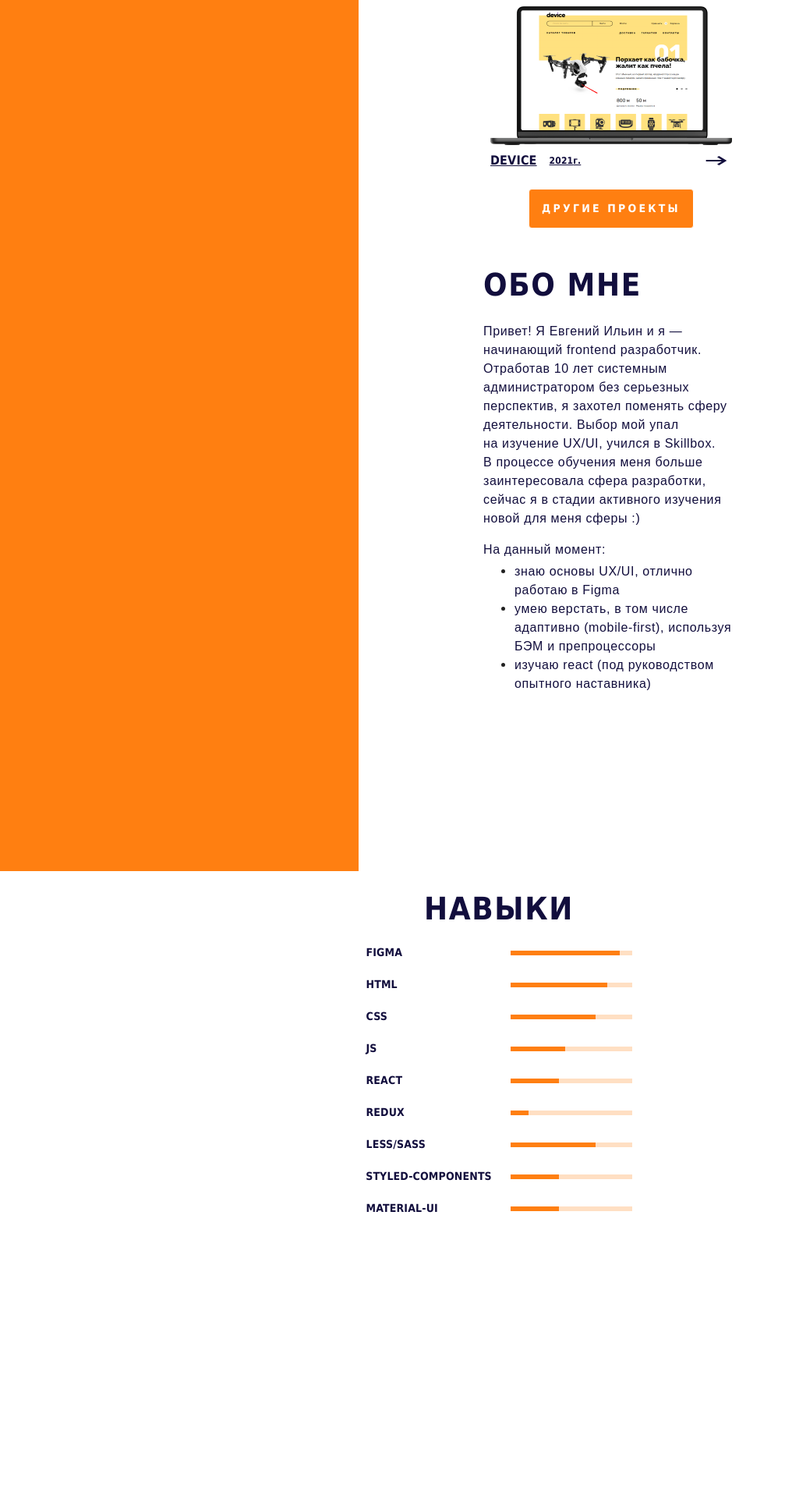
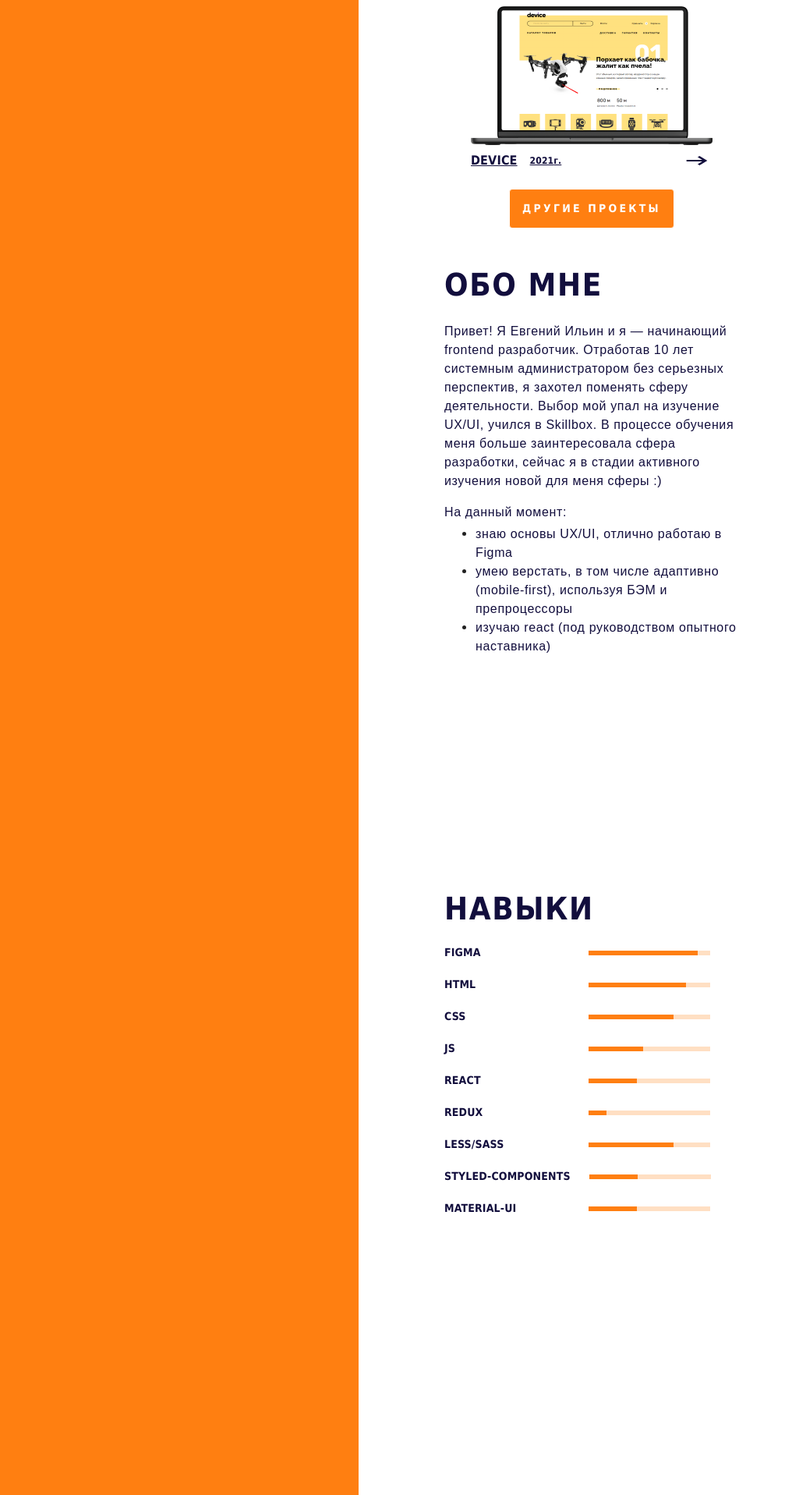
Before and after one commit to Chackmoole/my_project, a React app: page /#/ in a window 1280 px wide. Shown: the part 1604-3521 px from the top of the page at 78% size, without its empty margins (0-1007 px from the left). Built offline with nearby package versions, Linux system fonts and the light colour scheme.

Commit message:
mainPage-tablet) Стилизация блока Skills для tablet. Правка стилей для блоков PortfolioBlock и About

```diff
--- a/src/modules/portfolio/components/About/About.styled.ts
+++ b/src/modules/portfolio/components/About/About.styled.ts
@@ -19,7 +19,7 @@ export const StyledWrapper = styled.div`
   padding-top: 24px;
   padding-bottom: 24px;
   @media (min-width: 768px) {
-    margin-left: calc(50% - 80px);
+    margin-left: calc(50% - 130px);
     align-items: start;
     padding-left: 60px;
     padding-right: 60px;
--- a/src/modules/portfolio/components/PortfolioBlock/PortfolioBlock.styled.ts
+++ b/src/modules/portfolio/components/PortfolioBlock/PortfolioBlock.styled.ts
@@ -20,7 +20,7 @@ export const StyledWrapper = styled.div`
   align-items: center;
   min-height: 100vh;
   @media (min-width: 768px) {
-    margin-left: calc(50% - 80px);
+    margin-left: calc(50% - 130px);
   }
 `;
 
--- a/src/modules/portfolio/components/Skills/Skills.styled.ts
+++ b/src/modules/portfolio/components/Skills/Skills.styled.ts
@@ -1,6 +1,16 @@
 import styled from '@emotion/styled';
 
 export const StyledSkills = styled.section`
+  @media (min-width: 768px) {
+    background: linear-gradient(
+      90deg,
+      rgba(255, 127, 17, 1) calc(50% - 180px),
+      rgba(255, 255, 255, 1) calc(50% - 180px)
+    );
+  }
+`;
+
+export const StyledWrapper = styled.div`
   display: flex;
   flex-direction: column;
   min-height: 100vh;
@@ -8,4 +18,10 @@ export const StyledSkills = styled.section`
   gap: 24px;
   padding-top: 24px;
   padding-bottom: 24px;
+  @media (min-width: 768px) {
+    margin-left: calc(50% - 130px);
+    align-items: start;
+    padding-left: 60px;
+    padding-right: 60px;
+  }
 `;
--- a/src/modules/portfolio/components/Skills/Skills.tsx
+++ b/src/modules/portfolio/components/Skills/Skills.tsx
@@ -2,21 +2,23 @@ import React from 'react';
 
 import Layout from 'modules/portfolio/components/Layout/Layout';
 import Skill from 'modules/portfolio/components/Skill/Skill';
-import { StyledSkills } from 'modules/portfolio/components/Skills/Skills.styled';
+import { StyledSkills, StyledWrapper } from 'modules/portfolio/components/Skills/Skills.styled';
 import Text from 'modules/portfolio/components/Text/Text';
 
 import { SKILLS } from 'src/constants';
 
 const Skills = () => {
   return (
+    <StyledSkills id="skills">
       <Layout>
-      <StyledSkills id="skills">
+        <StyledWrapper>
           <Text variant="h2">Навыки</Text>
           {SKILLS.map((skill) => {
             return <Skill name={skill.name} level={skill.level} key={skill.name} />;
           })}
+        </StyledWrapper>
+      </Layout>
     </StyledSkills>
-    </Layout>
   );
 };
 
```
Lines whose indentation alone changed are shown as unchanged.
